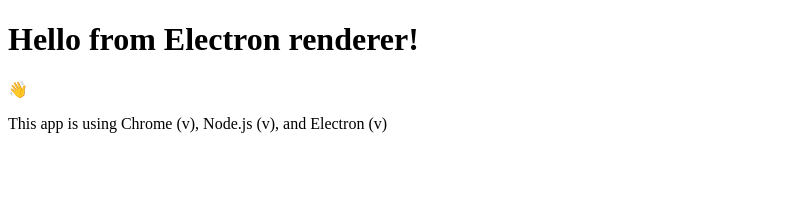
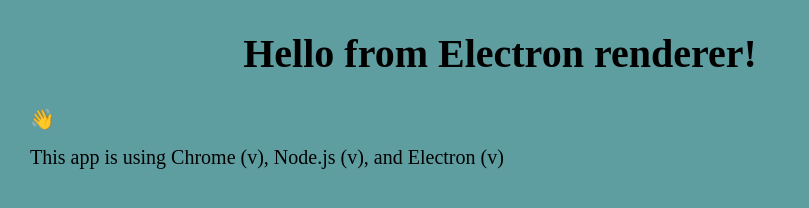
Before and after one commit to vbsmbb/electron-tut, an Electron app: page index.html in a window 1000 px wide. Shown: the whole page, without its empty margins (0-809 px from the left). Drawn offline with Linux system fonts and the light colour scheme; no server answers.

Commit message:
Completed Preloads Section

```diff
--- a/index.html
+++ b/index.html
@@ -11,12 +11,14 @@
       http-equiv="X-Content-Security-Policy"
       content="default-src 'self'; script-src 'self'"
     />
-    <title>Hello from Electron renderer!</title>
+    <title>Electron Renderer</title>
+    <link rel="stylesheet" href="style.css" />
   </head>
   <body>
     <h1>Hello from Electron renderer!</h1>
-    <p>👋</p>
-    <p id="info"></p>
+    <p class="para">👋</p>
+    <p class="para para--info" id="info">Info</p>
+    <!-- <p class="para para--vers">Versions</p> -->
     <script src="renderer.js"></script>
   </body>
 </html>
--- a/renderer.js
+++ b/renderer.js
@@ -1,3 +1,5 @@
 const information = document.getElementById("info");
-console.log(information);
 information.innerText = `This app is using Chrome (v${versions.chrome()}), Node.js (v${versions.node()}), and Electron (v${versions.electron()})`;
+
+// const paraVersions = document.querySelector(".para--vers");
+// paraVersions.innerText = `${Object.entries(versions)}`;
--- /dev/null
+++ b/style.css
@@ -0,0 +1,25 @@
+* {
+  margin: 0;
+  padding: 0;
+  box-sizing: inherit;
+}
+
+html {
+  font-size: 62.5%;
+  box-sizing: border-box;
+}
+
+body {
+  background-color: cadetblue;
+}
+
+h1 {
+  font-size: 4rem;
+  text-align: center;
+  margin: 3rem;
+}
+
+.para {
+  margin: 1.5rem 3rem;
+  font-size: 2rem;
+}
```
Also changed, not shown: main.js (+10 -3 lines), 1 other file.
